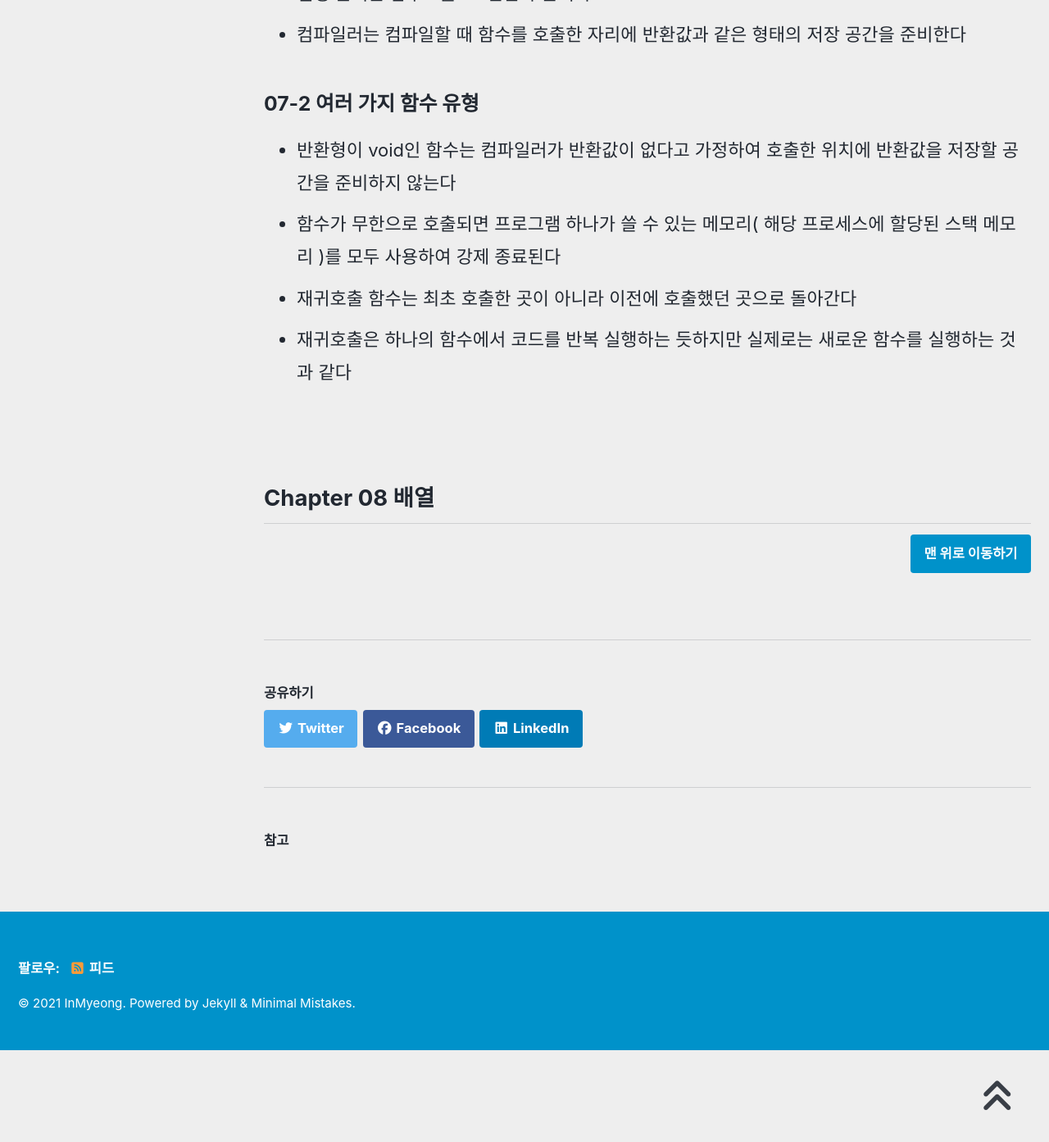
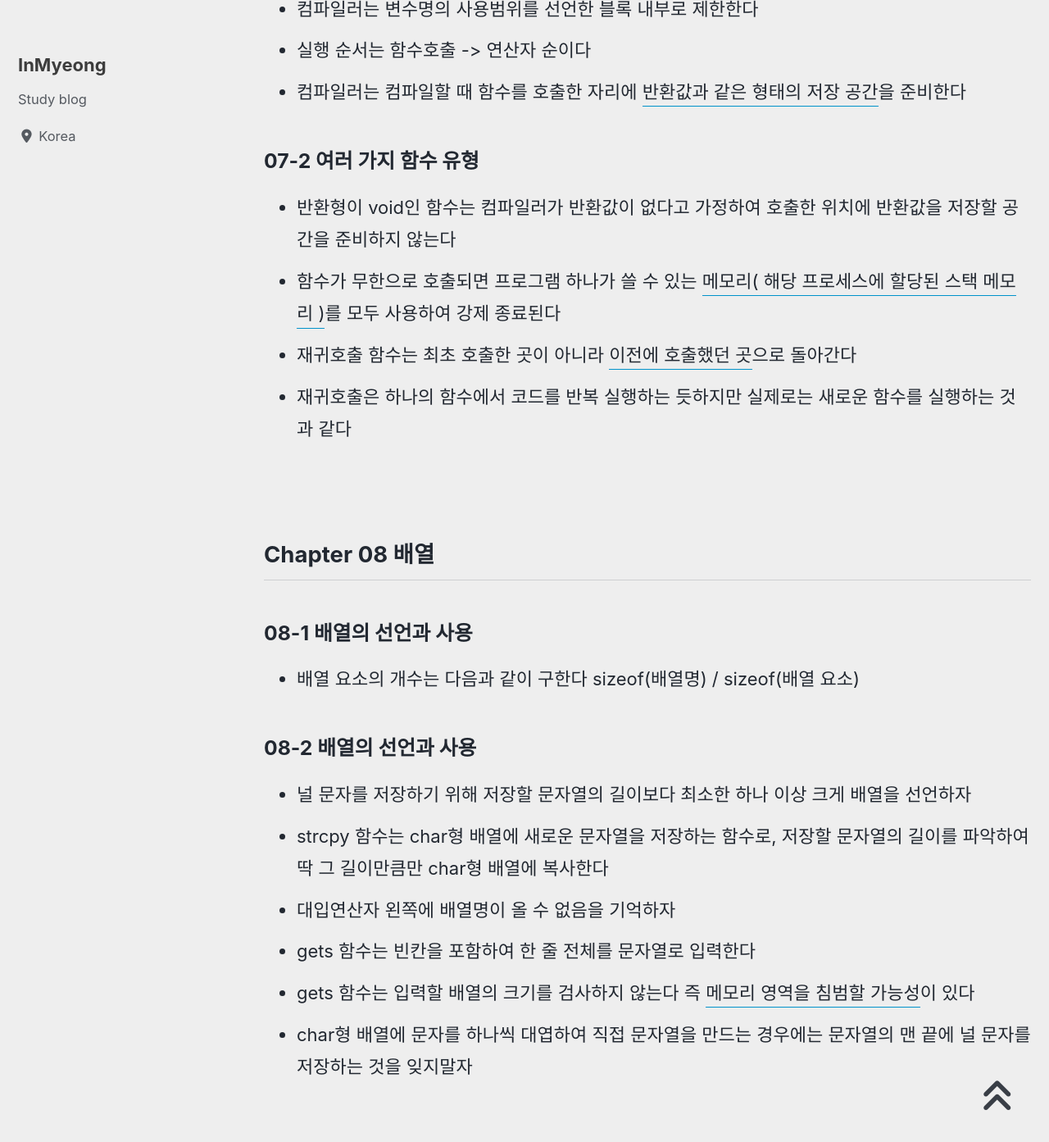
Before and after one commit to devMyeong/devMyeong.github.io, a Jekyll site: the page built from _posts/c/2021-06-28-c.md, in a window 1280 px wide and 1400 px high, scrolled down 5709 px. Shown: the top 1393 px of the window at 82% size. Built offline with Jekyll 4.4.1, drawn with Linux system fonts in a browser that asks for light colours; cached includes are drawn as plain includes; nearby versions of some CDN libraries; some web fonts are replaced; some of the changed text lies outside the part shown.

Commit message:
update chapter 8

```diff
--- a/_posts/c/2021-06-28-c.md
+++ b/_posts/c/2021-06-28-c.md
@@ -102,20 +102,32 @@ last_modified_at: 2021-07-04
 ## Chapter 07 함수
 
 ### 07-1 함수의 작성과 사용
-- 함수를 만들기 전에 고려해야할 사항은 함수 기능에 맞는 이름, 함수가 기능을 수행하는데 필요한 데이터, 함수가 수행된 후 결과
+- 함수를 만들기 전에 고려해야할 사항은 <u>함수 기능에 맞는 이름, 함수가 기능을 수행하는데 필요한 데이터, 함수가 수행된 후 결과</u>
 - 컴파일러는 변수명의 사용범위를 선언한 블록 내부로 제한한다
 - 실행 순서는 함수호출 -> 연산자 순이다
-- 컴파일러는 컴파일할 때 함수를 호출한 자리에 반환값과 같은 형태의 저장 공간을 준비한다
+- 컴파일러는 컴파일할 때 함수를 호출한 자리에 <u>반환값과 같은 형태의 저장 공간</u>을 준비한다
 
 ### 07-2 여러 가지 함수 유형
 - 반환형이 void인 함수는 컴파일러가 반환값이 없다고 가정하여 호출한 위치에 반환값을 저장할 공간을 준비하지 않는다
-- 함수가 무한으로 호출되면 프로그램 하나가 쓸 수 있는 메모리( 해당 프로세스에 할당된 스택 메모리 )를 모두 사용하여 강제 종료된다
-- 재귀호출 함수는 최초 호출한 곳이 아니라 이전에 호출했던 곳으로 돌아간다
+- 함수가 무한으로 호출되면 프로그램 하나가 쓸 수 있는 <u>메모리( 해당 프로세스에 할당된 스택 메모리 )</u>를 모두 사용하여 강제 종료된다
+- 재귀호출 함수는 최초 호출한 곳이 아니라 <u>이전에 호출했던 곳</u>으로 돌아간다
 - 재귀호출은 하나의 함수에서 코드를 반복 실행하는 듯하지만 실제로는 새로운 함수를 실행하는 것과 같다
 
 <br>
 
 ## Chapter 08 배열
 
+### 08-1 배열의 선언과 사용
+- 배열 요소의 개수는 다음과 같이 구한다 sizeof(배열명) / sizeof(배열 요소)
+
+### 08-2 배열의 선언과 사용
+- 널 문자를 저장하기 위해 저장할 문자열의 길이보다 최소한 하나 이상 크게 배열을 선언하자
+- strcpy 함수는 char형 배열에 새로운 문자열을 저장하는 함수로, 저장할 문자열의 길이를 파악하여 딱 그 길이만큼만 char형 배열에 복사한다
+- 대입연산자 왼쪽에 배열명이 올 수 없음을 기억하자
+- gets 함수는 빈칸을 포함하여 한 줄 전체를 문자열로 입력한다
+- gets 함수는 입력할 배열의 크기를 검사하지 않는다 즉 <u>메모리 영역을 침범할 가능성</u>이 있다
+- char형 배열에 문자를 하나씩 대엽하여 직접 문자열을 만드는 경우에는 문자열의 맨 끝에 널 문자를 저장하는 것을 잊지말자
+
+<br>
 
 [맨 위로 이동하기](#){: .btn .btn--primary }{: .align-right}
```
